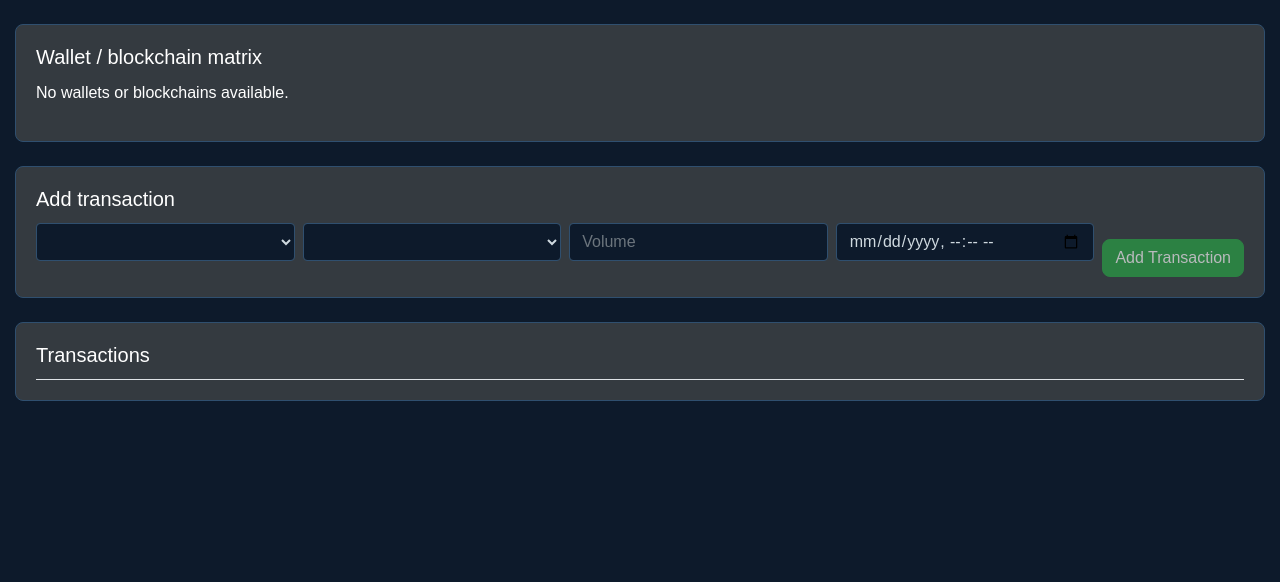
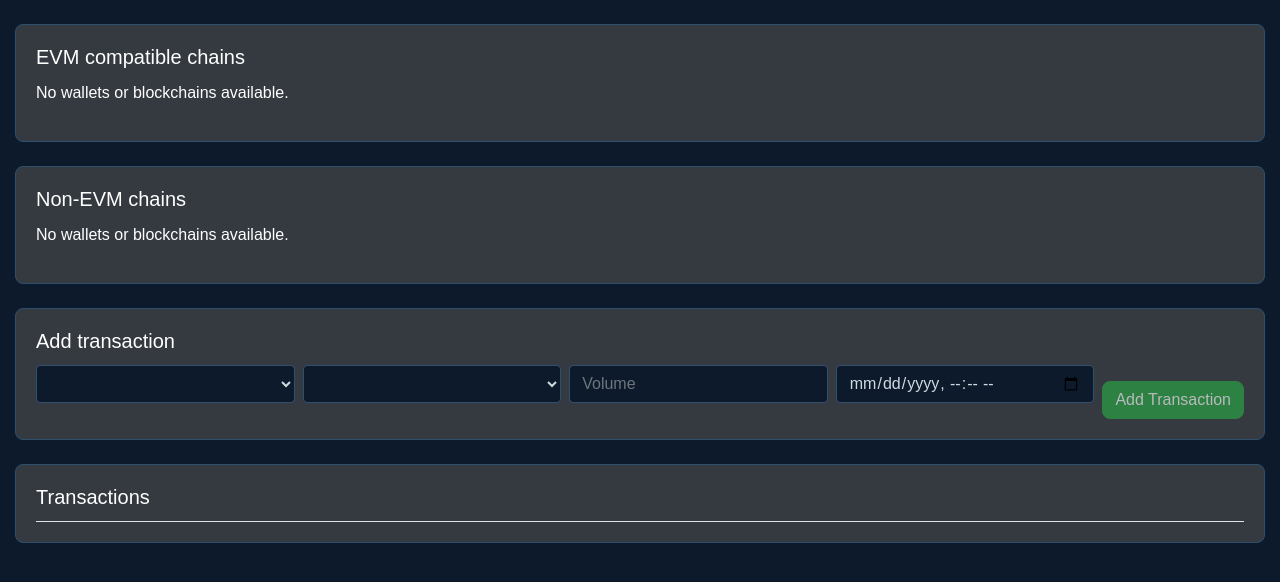
Before and after one commit to xQliver/airdrop-tracker, a Flask app: page / in a window 1280 px wide. Shown: the part 82-664 px from the top of the page. Run offline with Flask 3, Linux system fonts and the light colour scheme; data that the repository does not hold is empty; some libraries are stand-ins or nearby versions.

Commit message:
Split the tables into EVM and non-EVM tables
Added a new row to the database handling called evm

```diff
--- a/app.py
+++ b/app.py
@@ -23,6 +23,7 @@ class Wallet(db.Model):
 class Blockchain(db.Model):
     id = db.Column(db.Integer, primary_key=True)
     name = db.Column(db.String(50), nullable=False)
+    evm = db.Column(db.Integer, nullable=False)
     transactions = db.relationship("Transaction", backref="blockchain", lazy=True)
 
 
--- a/templates/home.html
+++ b/templates/home.html
@@ -181,14 +181,16 @@
 		<!-- Wallet / Blockchain Matrix -->
 		<div class="card bg-dark text-white my-4">
 			<div class="card-body">
-				<h5 class="card-title">Wallet / blockchain matrix</h5>
+				<h5 class="card-title">EVM compatible chains</h5>
 				{% if matrix and matrix[0][1] %}
 				<table class="table table-dark table-striped">
 					<thead>
 						<tr>
 							<th>Wallet / blockchain</th>
-							{% for item in matrix[0][1] %}
-							<th>{{ item[0]|default('N/A') }}</th>
+							{% for blockchain in blockchains %}
+							{% if blockchain.evm == 1 %}
+							<th>{{ blockchain.name|default('N/A') }}</th>
+							{% endif %}
 							{% endfor %}
 						</tr>
 					</thead>
@@ -197,6 +199,8 @@
 						<tr>
 							<td>{{ wallet_name }}</td>
 							{% for item in row %}
+							{% set current_index = loop.index0 %}
+							{% if blockchains[current_index].evm == 1 %}
 							<td>
 								<span
 									class="{% if item[1]|default(0) > 10000 %}text-success{% elif item[1]|default(0) == 0 %}text-gray{% else %}text-danger{% endif %}">
@@ -217,6 +221,7 @@
 								<small>Months: {{ item[3]|default('0') }}</small><small>, Tx: {{ item[4]|default('0')
 									}}</small>
 							</td>
+							{% endif %}
 							{% endfor %}
 						</tr>
 						{% endfor %}
@@ -228,7 +233,60 @@
 			</div>
 		</div>
 
-
+		<!-- Wallet / Blockchain Matrix -->
+		<div class="card bg-dark text-white my-4">
+			<div class="card-body">
+				<h5 class="card-title">Non-EVM chains</h5>
+				{% if matrix and matrix[0][1] %}
+				<table class="table table-dark table-striped">
+					<thead>
+						<tr>
+							<th>Wallet / blockchain</th>
+							{% for blockchain in blockchains %}
+							{% if blockchain.evm == 0 %}
+							<th>{{ blockchain.name|default('N/A') }}</th>
+							{% endif %}
+							{% endfor %}
+						</tr>
+					</thead>
+					<tbody>
+						{% for wallet_name, row in matrix %}
+						<tr>
+							<td>{{ wallet_name }}</td>
+							{% for item in row %}
+							{% set current_index = loop.index0 %}
+							{% if blockchains[current_index].evm == 0 %}
+							<td>
+								<span
+									class="{% if item[1]|default(0) > 10000 %}text-success{% elif item[1]|default(0) == 0 %}text-gray{% else %}text-danger{% endif %}">
+									${{ '{:,.0f}'.format(item[1])|default('0') }}
+								</span>
+								<br>
+								<div style="display: inline-block;">
+									<span
+										class="badge {% if item[2] and within_same_day(item[2]) %}bg-success{% elif item[2] %}bg-danger{% else %}bg-gray{% endif %}">D</span>
+									<span
+										class="badge {% if item[2] and within_same_week(item[2]) %}bg-success{% elif item[2] %}bg-danger{% else %}bg-gray{% endif %}">W</span>
+									<span
+										class="badge {% if item[2] and within_same_month(item[2]) %}bg-success{% elif item[2] %}bg-danger{% else %}bg-gray{% endif %}">M</span>
+								</div>
+								<br>
+								<small>Last transaction: {{ item[2]|default('N/A') }}</small>
+								<br>
+								<small>Months: {{ item[3]|default('0') }}</small><small>, Tx: {{ item[4]|default('0')
+									}}</small>
+							</td>
+							{% endif %}
+							{% endfor %}
+						</tr>
+						{% endfor %}
+					</tbody>
+				</table>
+				{% else %}
+				<p>No wallets or blockchains available.</p>
+				{% endif %}
+			</div>
+		</div>
 
 		<!-- Add Transaction -->
 		<div class="card bg-dark text-white my-4">
@@ -282,7 +340,8 @@
 							{% set count = count + 1 %}
 							<li class="list-group-item d-flex justify-content-between align-items-center bg-dark {% if count > 25 %}d-none{% endif %}"
 								data-page="{{ (count // 25) + 1 }}">
-								{{ transaction.date }}: ${{ "{:,}".format(transaction.volume|int) }} from {{ transaction.wallet.name }} on {{ transaction.blockchain.name }}
+								{{ transaction.date }}: ${{ "{:,}".format(transaction.volume|int) }} from {{
+								transaction.wallet.name }} on {{ transaction.blockchain.name }}
 								<form action="/delete_transaction/{{ transaction.id }}" method="post">
 									<input type="submit" value="Delete" class="btn btn-danger">
 								</form>
```
